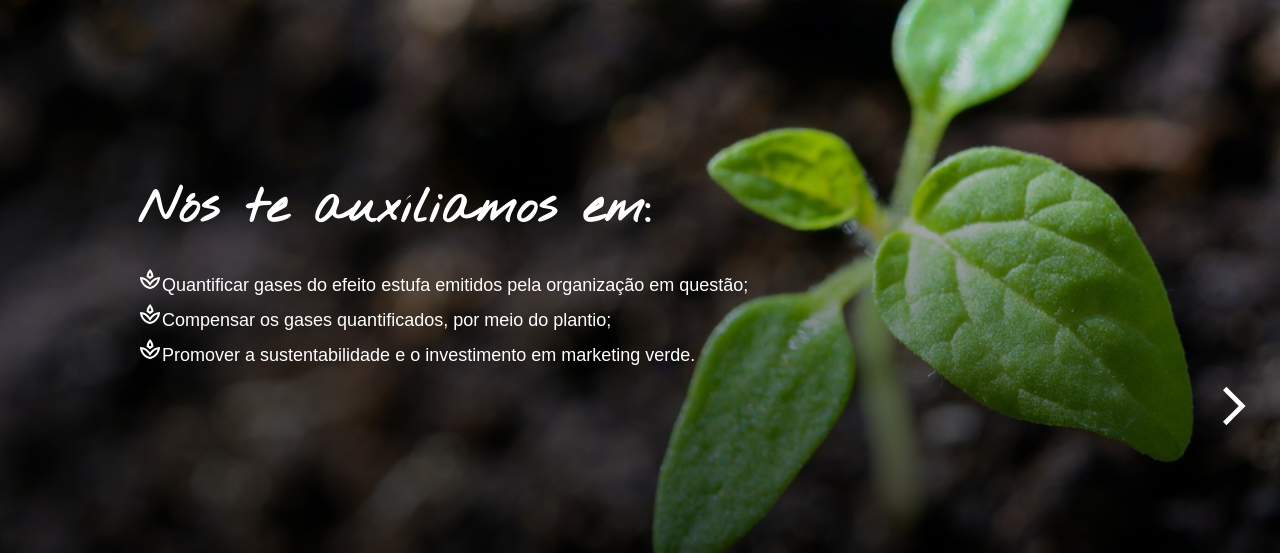
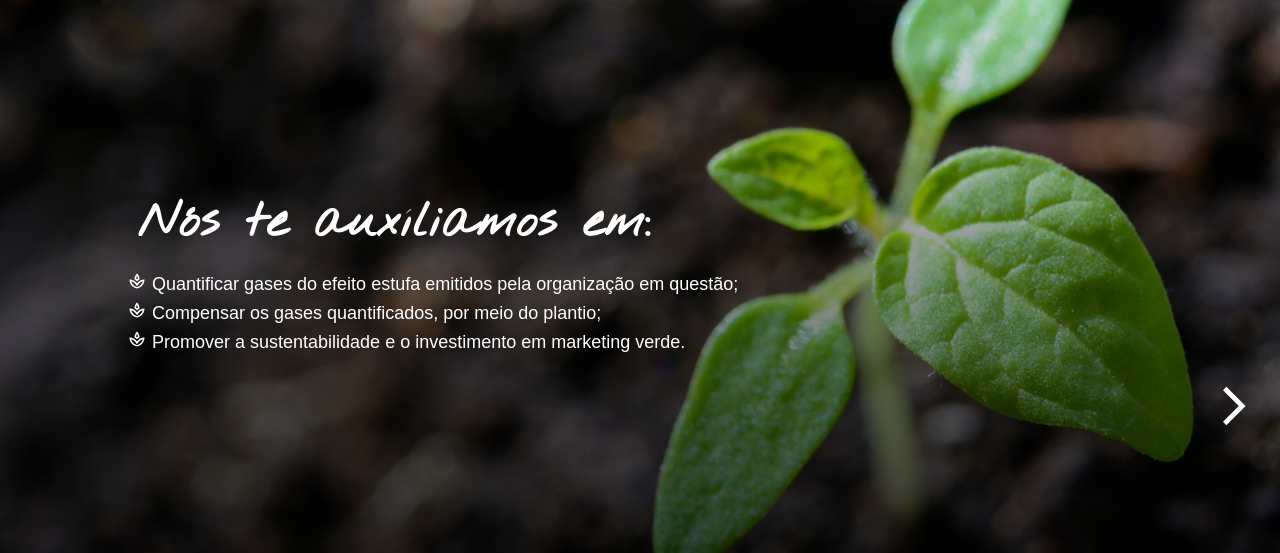
Before and after one commit to gabinag/trocasustentavel, a plain HTML site: page second.html in a window 1280 px wide. Shown: the part 122-675 px from the top of the page. Drawn offline with Linux system fonts and the light colour scheme; a web font is replaced by a local one.

Commit message:
change second page

```diff
--- a/main.css
+++ b/main.css
@@ -178,7 +178,7 @@ footer p {
 .banner-second h1 {
     font-family: 'Nothing You Could Do', cursive;
     font-size: 50px;
-    margin-bottom: 25px;
+    margin-bottom: 16px;
     margin-left: 10px;
 }
 
@@ -190,12 +190,12 @@ footer p {
 }
 
 .banner-second li::before {
-    content: url(img/spa_white_24dp.svg);
+    content: url(img/spa_white_18dp.svg);
+    margin-right: 6px;
 }
 
 .banner-second li {
     margin-bottom: 6px;
-    padding-left: 10px;
 }
 
 /*css third*/
```
Also changed, not shown: img/spa_white_18dp.svg (added), img/spa_white_24dp.svg (deleted).
